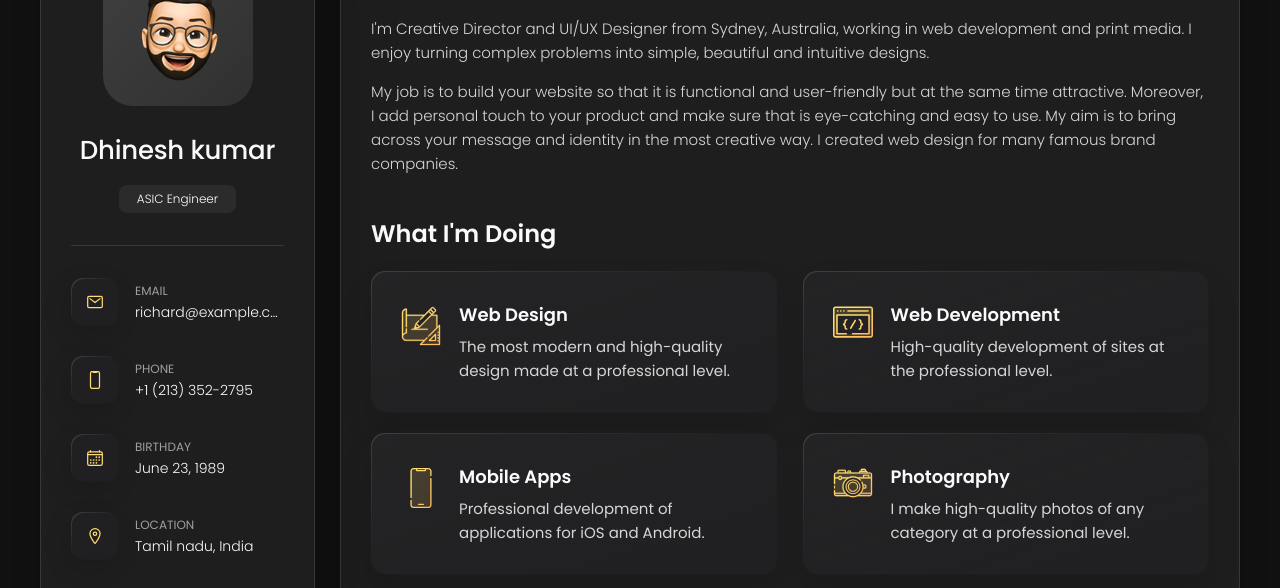
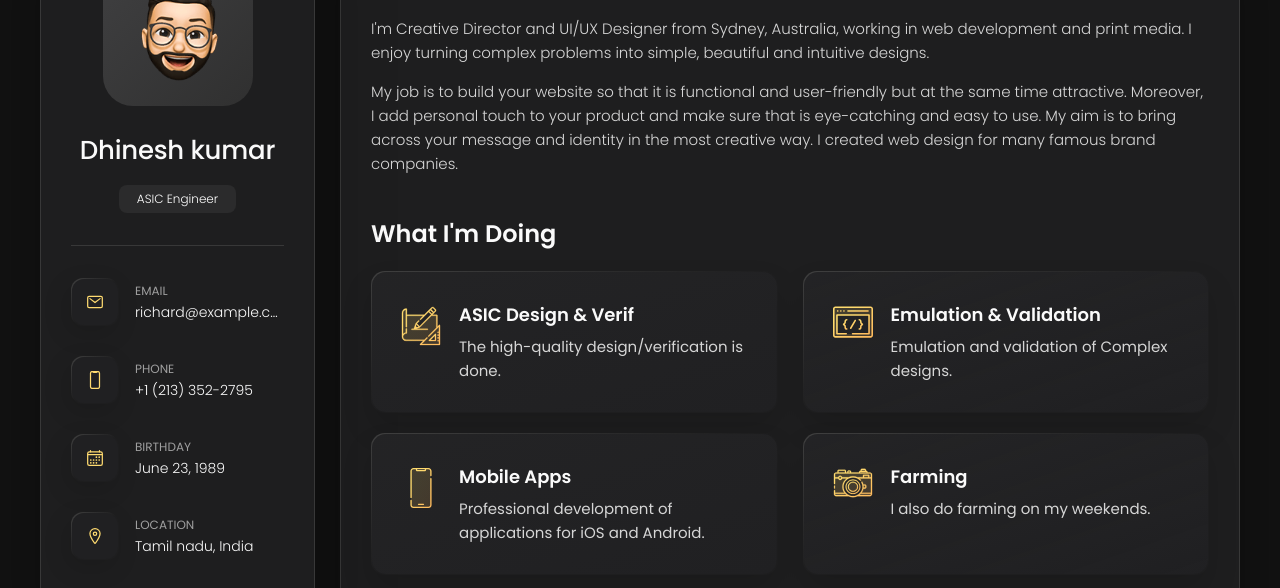
Before and after one commit to dhineshchannel/dhineshchannel.github.io, a plain HTML site: page dhinesh/index.html in a window 1280 px wide. Shown: the part 162-750 px from the top of the page. Drawn offline with nearby package versions, Linux system fonts and the light colour scheme.

Commit message:
update in progress

```diff
--- a/dhinesh/index.html
+++ b/dhinesh/index.html
@@ -242,10 +242,10 @@
               </div>
 
               <div class="service-content-box">
-                <h4 class="h4 service-item-title">Web design</h4>
+                <h4 class="h4 service-item-title">ASIC Design & Verif</h4>
 
                 <p class="service-item-text">
-                  The most modern and high-quality design made at a professional level.
+                  The high-quality design/verification is done.
                 </p>
               </div>
 
@@ -258,10 +258,10 @@
               </div>
 
               <div class="service-content-box">
-                <h4 class="h4 service-item-title">Web development</h4>
+                <h4 class="h4 service-item-title">Emulation & Validation</h4>
 
                 <p class="service-item-text">
-                  High-quality development of sites at the professional level.
+                  Emulation and validation of Complex designs.
                 </p>
               </div>
 
@@ -290,10 +290,10 @@
               </div>
 
               <div class="service-content-box">
-                <h4 class="h4 service-item-title">Photography</h4>
+                <h4 class="h4 service-item-title">Farming</h4>
 
                 <p class="service-item-text">
-                  I make high-quality photos of any category at a professional level.
+                  I also do farming on my weekends.
                 </p>
               </div>
 
```
Also changed, not shown: index.html (+6 -6 lines).
